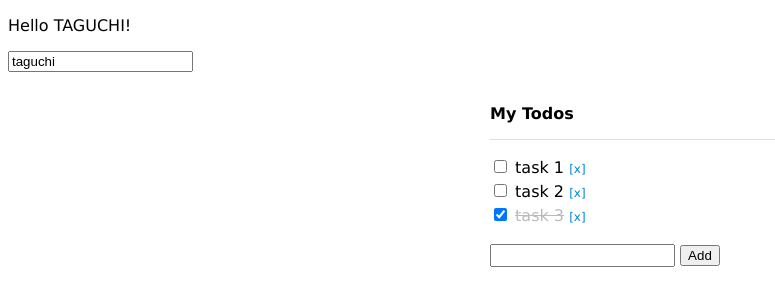
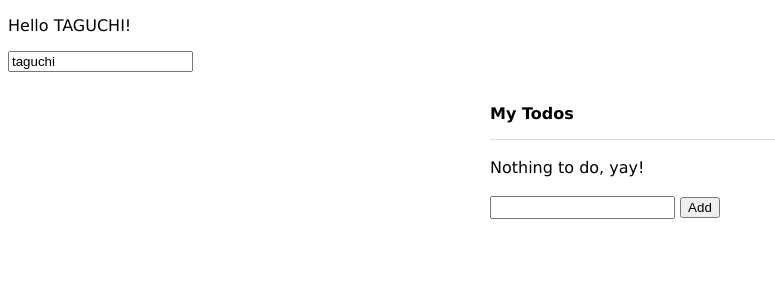
Before and after one commit to shinji0320/vue.js, a plain HTML site: page index.html in a window 1280 px wide. Shown: the whole page, without its empty margins (0-775 px from the left). Drawn offline with nearby package versions, Linux system fonts and the light colour scheme.

Commit message:
v-if_add

```diff
--- a/index.html
+++ b/index.html
@@ -15,18 +15,25 @@
 
   <div id="app2" class="container">
     <h1>My Todos</h1>
-   <ul>
-     <!-- <li>{{ todos[0] }}</li>
-     <li>{{ todos[1] }}</li>
-     <li>{{ todos[2] }}</li> -->
+   <!-- <ul>
      <li v-for="(todo, index) in todos">
        <input type="checkbox" v-model="todo.isDone">
-       <!-- <span v-bind:class="{done: todo.isDone}">{{ todo.title }}</span> -->
+       <span v-bind:class="{done: todo.isDone}">{{ todo.title }}</span>
+       <span :class="{done: todo.isDone}">{{ todo.title }}</span>
+       <span @click="deleteItem(index)" class="command">[x]</span>
+      </li>
+      <li v-show="!todos.length">Nothing to do, tay!</li>
+   </ul> -->
+   <ul v-if="todos.length">
+     <li v-for="(todo, index) in todos">
+       <input type="checkbox" v-model="todo.isDone">
        <span :class="{done: todo.isDone}">{{ todo.title }}</span>
        <span @click="deleteItem(index)" class="command">[x]</span>
       </li>
    </ul>
-   <!-- <from v-on:submit="addItem"> -->
+   <ul v-else>
+     <li>Nothing to do, yay!</li>
+   </ul>
    <form @submit.prevent="addItem">
      <input type="text" v-model="newItem">
      <input type="submit" value="Add">
--- a/js/main.js
+++ b/js/main.js
@@ -11,16 +11,17 @@
     el: '#app2',
     data: {
       newItem: '',
-      todos: [{
-        title: 'task 1',
-        isDone: false
-      }, {
-        title: 'task 2',
-        isDone: false
-      }, {
-        title: 'task 3',
-        isDone: true
-      }]
+      // todos: [{
+      //   title: 'task 1',
+      //   isDone: false
+      // }, {
+      //   title: 'task 2',
+      //   isDone: false
+      // }, {
+      //   title: 'task 3',
+      //   isDone: true
+      // }]
+      todos: []
     },
     methods: {
       // addItem: function(e){
```
